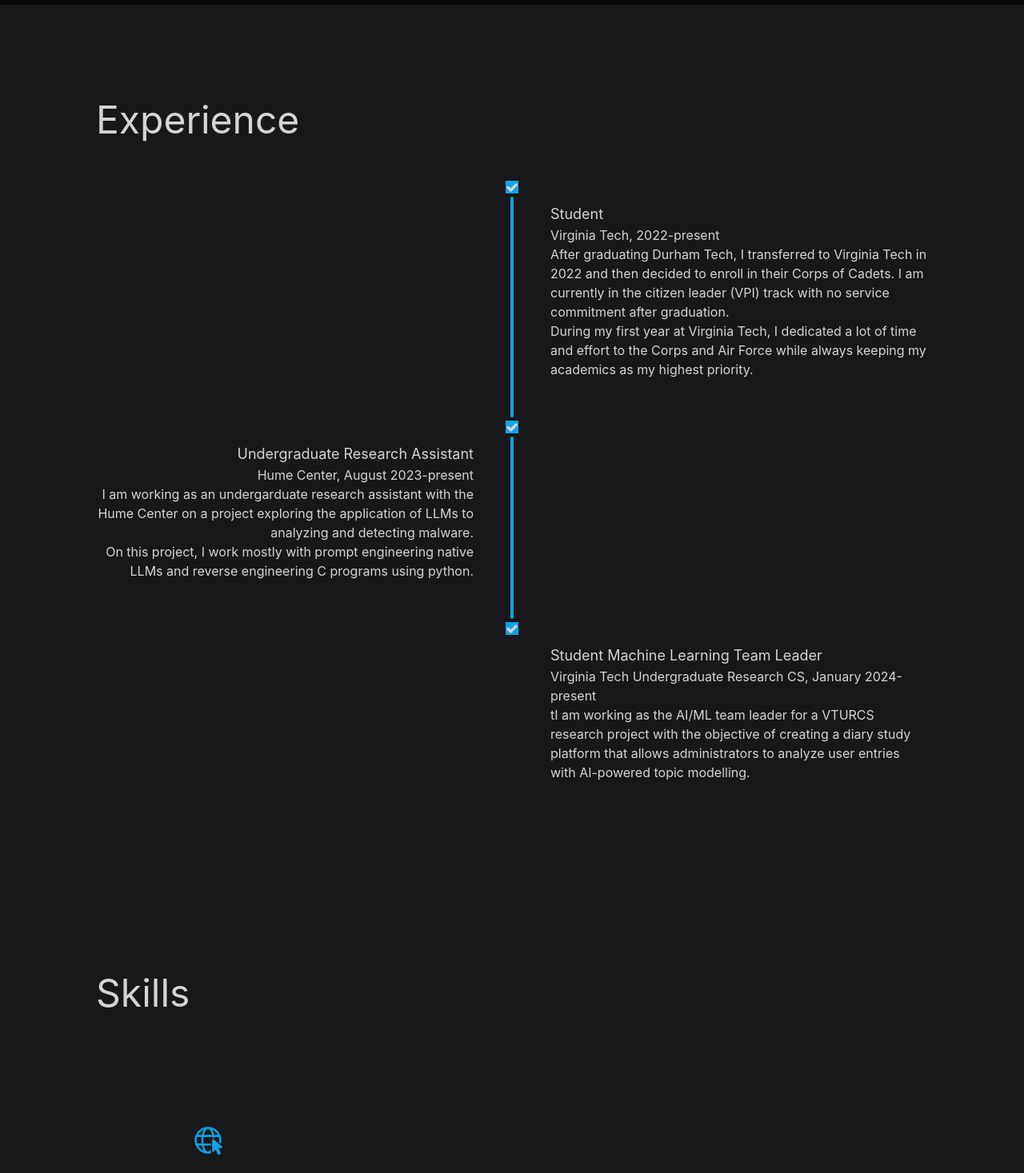
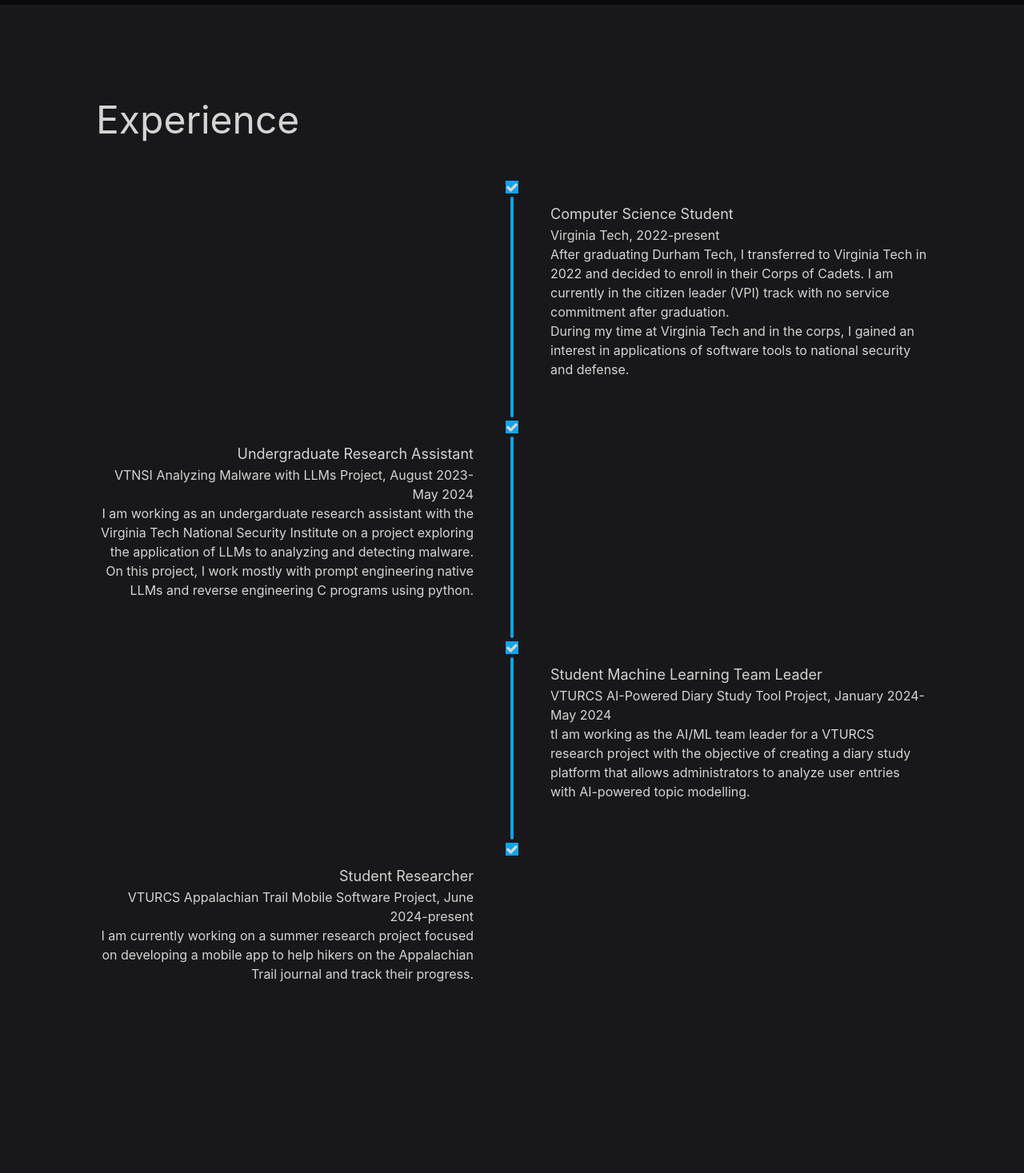
Before and after one commit to spaghety/portfolio, a React (Create React App) app: page / in a window 1280 px wide. Shown: the part 858-2325 px from the top of the page at 80% size. Built offline with nearby package versions, Linux system fonts and the light colour scheme.

Commit message:
Updated and modified my experience

```diff
--- a/src/App.tsx
+++ b/src/App.tsx
@@ -53,10 +53,10 @@
                   <i className="fa fa-check bg-sky-500"></i>
                 </div>
                 <div className="timeline-end m-10">
-                  <div className="text-lg text-bold">Student</div>
+                  <div className="text-lg text-bold">Computer Science Student</div>
                   <div className="text-md">Virginia Tech, 2022-present</div>
-                  After graduating Durham Tech, I transferred to Virginia Tech in 2022 and then decided to enroll in their Corps of Cadets. I am currently in the citizen leader (VPI) track with no service commitment after graduation.<br />
-                  During my first year at Virginia Tech, I dedicated a lot of time and effort to the Corps and Air Force while always keeping my academics as my highest priority.
+                  After graduating Durham Tech, I transferred to Virginia Tech in 2022 and decided to enroll in their Corps of Cadets. I am currently in the citizen leader (VPI) track with no service commitment after graduation.<br />
+                  During my time at Virginia Tech and in the corps, I gained an interest in applications of software tools to national security and defense.
                 </div>
                 <hr className="bg-sky-500" />
               </li>
@@ -64,8 +64,8 @@
                 <hr className="bg-sky-500" />
                 <div className="timeline-start md:text-end m-10">
                   <div className="text-lg text-bold">Undergraduate Research Assistant</div>
-                  <div className="text-md">Hume Center, August 2023-present</div>
-                  I am working as an undergarduate research assistant with the Hume Center on a project exploring the application of LLMs to analyzing and detecting malware.<br />
+                  <div className="text-md">VTNSI Analyzing Malware with LLMs Project, August 2023-May 2024</div>
+                  I am working as an undergarduate research assistant with the Virginia Tech National Security Institute on a project exploring the application of LLMs to analyzing and detecting malware.<br />
                   On this project, I work mostly with prompt engineering native LLMs and reverse engineering C programs using python.
                 </div>
                 <div className="timeline-middle">
@@ -80,8 +80,20 @@
                 </div>
                 <div className="timeline-end m-10">
                   <div className="text-lg text-bold">Student Machine Learning Team Leader</div>
-                  <div className="text-md">Virginia Tech Undergraduate Research CS, January 2024-present</div>
+                  <div className="text-md">VTURCS AI-Powered Diary Study Tool Project, January 2024-May 2024</div>
                   {"t"}I am working as the AI/ML team leader for a VTURCS research project with the objective of creating a diary study platform that allows administrators to analyze user entries with AI-powered topic modelling.
+                </div>
+                <hr className="bg-sky-500" />
+              </li>
+              <li>
+                <hr className="bg-sky-500" />
+                <div className="timeline-middle">
+                  <i className="fa fa-check bg-sky-500"></i>
+                </div>
+                <div className="timeline-start md:text-end m-10">
+                  <div className="text-lg text-bold">Student Researcher</div>
+                  <div className="text-md">VTURCS Appalachian Trail Mobile Software Project, June 2024-present</div>
+                  I am currently working on a summer research project focused on developing a mobile app to help hikers on the Appalachian Trail journal and track their progress.
                 </div>
               </li>
             </ul>
```
